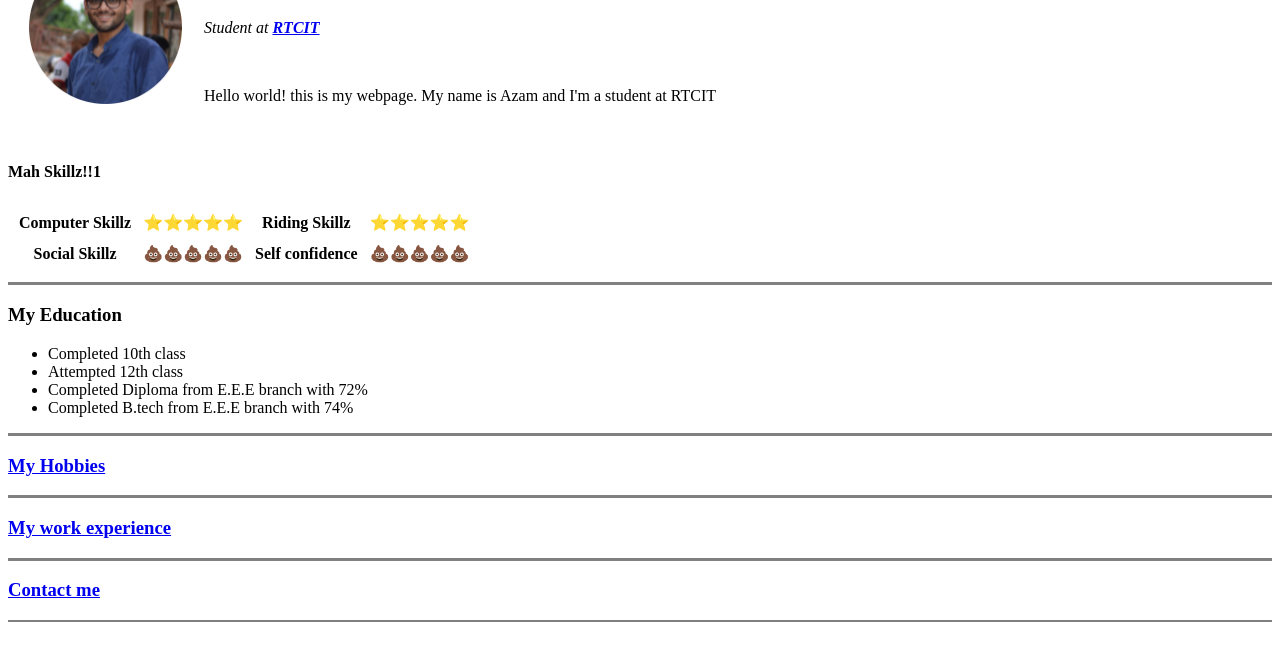
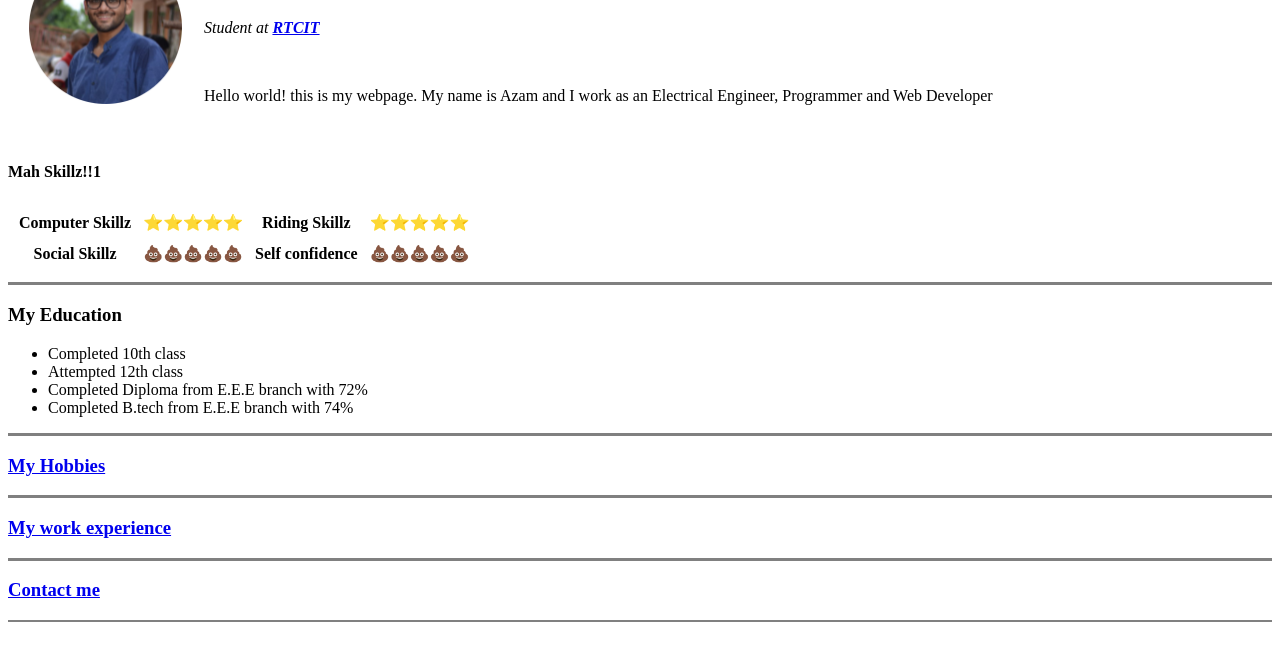
Before and after one commit to Ai31024/Curriculum-Vitae, a plain HTML site: page index.html in a window 1280 px wide. Shown: the part 90-750 px from the top of the page. Drawn offline with Linux system fonts and the light colour scheme.

Commit message:
status update

```diff
--- a/index.html
+++ b/index.html
@@ -13,7 +13,7 @@
       <td>
         <h1>Mohammad Azam Irshad</h1>
         <p><em>Student at <strong><a href="http://rtcit.ac.in/">RTCIT</a></strong></em></p><br>
-        <p>Hello world! this is my webpage. My name is Azam and I'm a student at RTCIT</p>
+        <p>Hello world! this is my webpage. My name is Azam and I work as an Electrical Engineer, Programmer and Web Developer</p>
       </td>
     </tr>
   </table>
```
